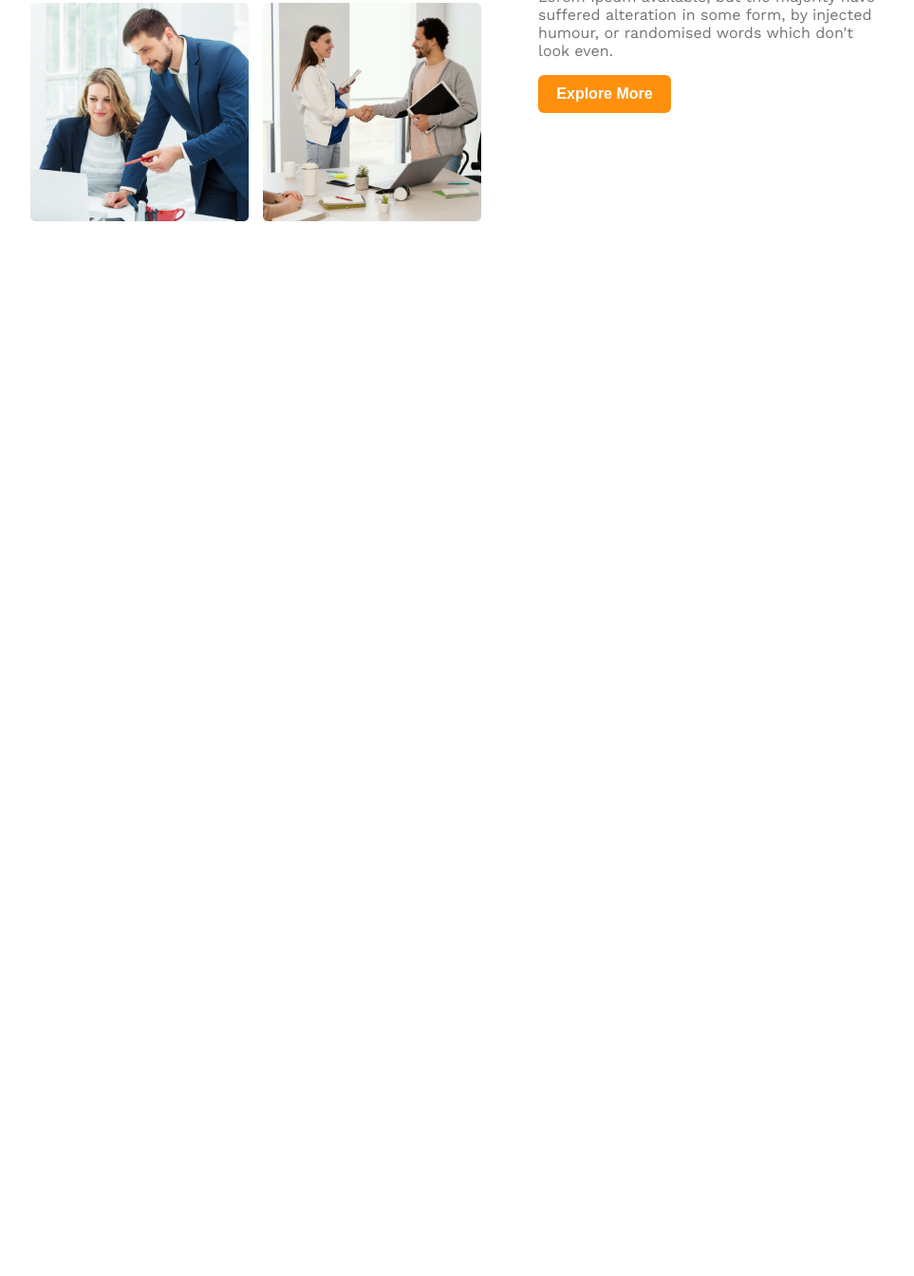
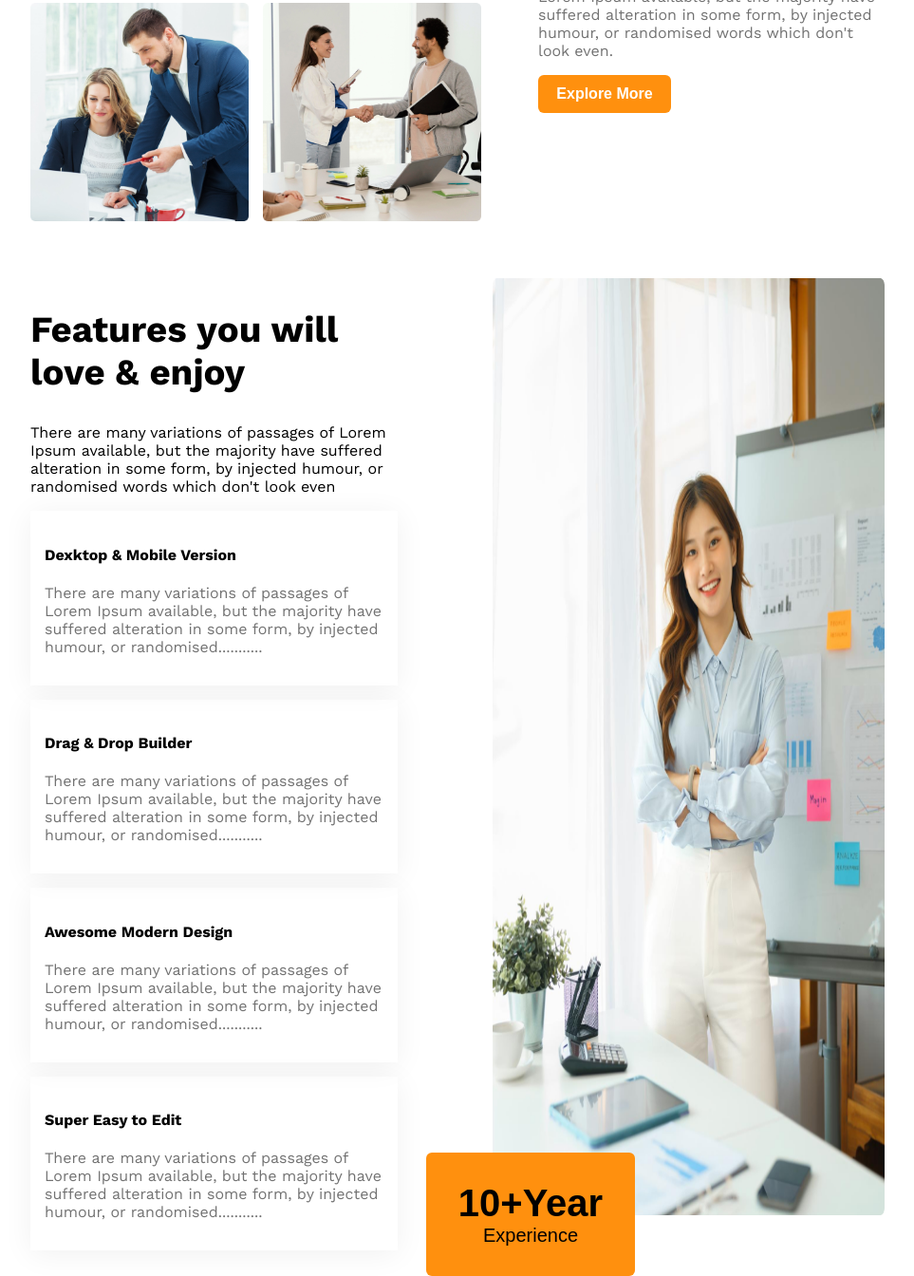
Before and after one commit to MF-FAHAD/Architect-LMD, a plain HTML site: page index.html in a window 1280 px wide. Shown: the part 1163-2507 px from the top of the page at 95% size, without its empty margins (158-1121 px from the left). Before the commit the page ends 1404 px from the top, so only its background shows below. Drawn offline with nearby package versions, Linux system fonts and the light colour scheme.

Commit message:
add this code

```diff
--- a/index.html
+++ b/index.html
@@ -42,6 +42,36 @@
                 <button class="btn">Explore More</button>
             </div>
         </section>
+
+        <section class="section2">
+            <div class="sec2-div1">
+                <h1 class="sec2-title">Features you will love & enjoy</h1>
+                <p>There are many variations of passages of Lorem Ipsum available, but the majority have suffered alteration in some form, by injected humour, or randomised words which don't look even</p>
+                <div class="box">
+                    <h4>Dexktop & Mobile Version</h4>
+                    <p class="dark3">There are many variations of passages of Lorem Ipsum available, but the majority have suffered alteration in some form, by injected humour, or randomised...........</p>
+                </div>
+                <div class="box">
+                    <h4>Drag & Drop Builder</h4>
+                    <p class="dark3">There are many variations of passages of Lorem Ipsum available, but the majority have suffered alteration in some form, by injected humour, or randomised...........</p>
+                </div>
+                <div class="box">
+                    <h4>Awesome Modern Design</h4>
+                    <p class="dark3">There are many variations of passages of Lorem Ipsum available, but the majority have suffered alteration in some form, by injected humour, or randomised...........</p>
+                </div>
+                <div class="box">
+                    <h4>  Super Easy to Edit</h4>
+                    <p class="dark3">There are many variations of passages of Lorem Ipsum available, but the majority have suffered alteration in some form, by injected humour, or randomised...........</p>
+                </div>
+
+            </div>
+            <div class="sec2-img">
+                <img src="images/architect.png" alt="">
+
+                <button class="btn-large"><span class="btn-title">10+Year </span><br> <span class="btn-sub">Experience</span></button>
+            </div>
+
+        </section>
     </main>
     <footer>
 
--- a/styles.css
+++ b/styles.css
@@ -88,6 +88,47 @@
     margin: 5px;
   }
 
+/* section2 */
+
+.section2{
+  display: flex;
+  margin-top: 60px;
+  gap: 70px;
+  /* background-color: aqua; */
+}
+.box{
+  box-shadow: 0px 4px 30px 0px rgba(0, 0, 0, 0.06);
+  padding: 15px;
+  margin-bottom: 15px;
+}
+.sec2-title{
+  font-size: 2.4rem;
+}
+.sec2-div1{
+  max-width: 43%;
+  margin-right: 30px;
+}
+
+.sec2-img img{
+  max-width: 100%;
+  height: 95%;
+}
+.btn-large{
+  background-color: rgb(255, 144, 14);
+  border: none;
+  width: 220px;
+  height: 130px;
+  border-radius: 6px;
+  margin: -70px;
+}
+.btn-title{
+  font-size: 40px;
+  font-weight: 700;
+}
+.btn-sub{
+  font-size: 20px;
+}
+
 
 
 
@@ -108,4 +149,26 @@
      margin: 8px;
     }
 
+    .section2{
+      display: block;
+    }
+    .sec2-div1{
+      max-width: 100%;
+      text-align: center;
+      margin-left: 20px;
+    }
+    .btn-large{
+      background-color: rgb(255, 144, 14);
+      border: none;
+      width: 220px;
+      height: 130px;
+      border-radius: 6px;
+      margin: 60px;
+      margin-left: 80px;
+    }
+    .sec2-img{
+      max-width: 86%;
+      margin-left: 25px;
+    }
+
   }
```
